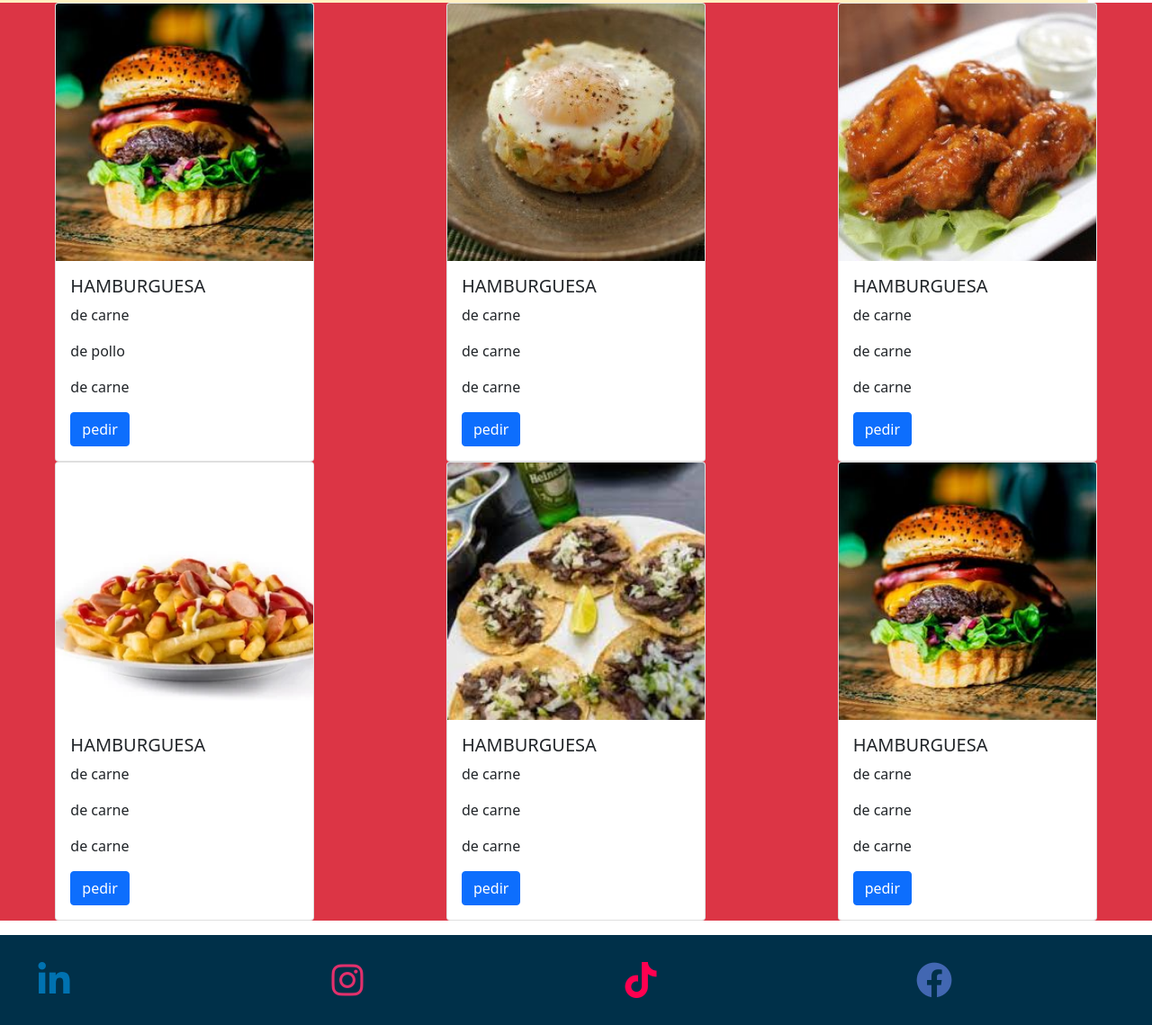
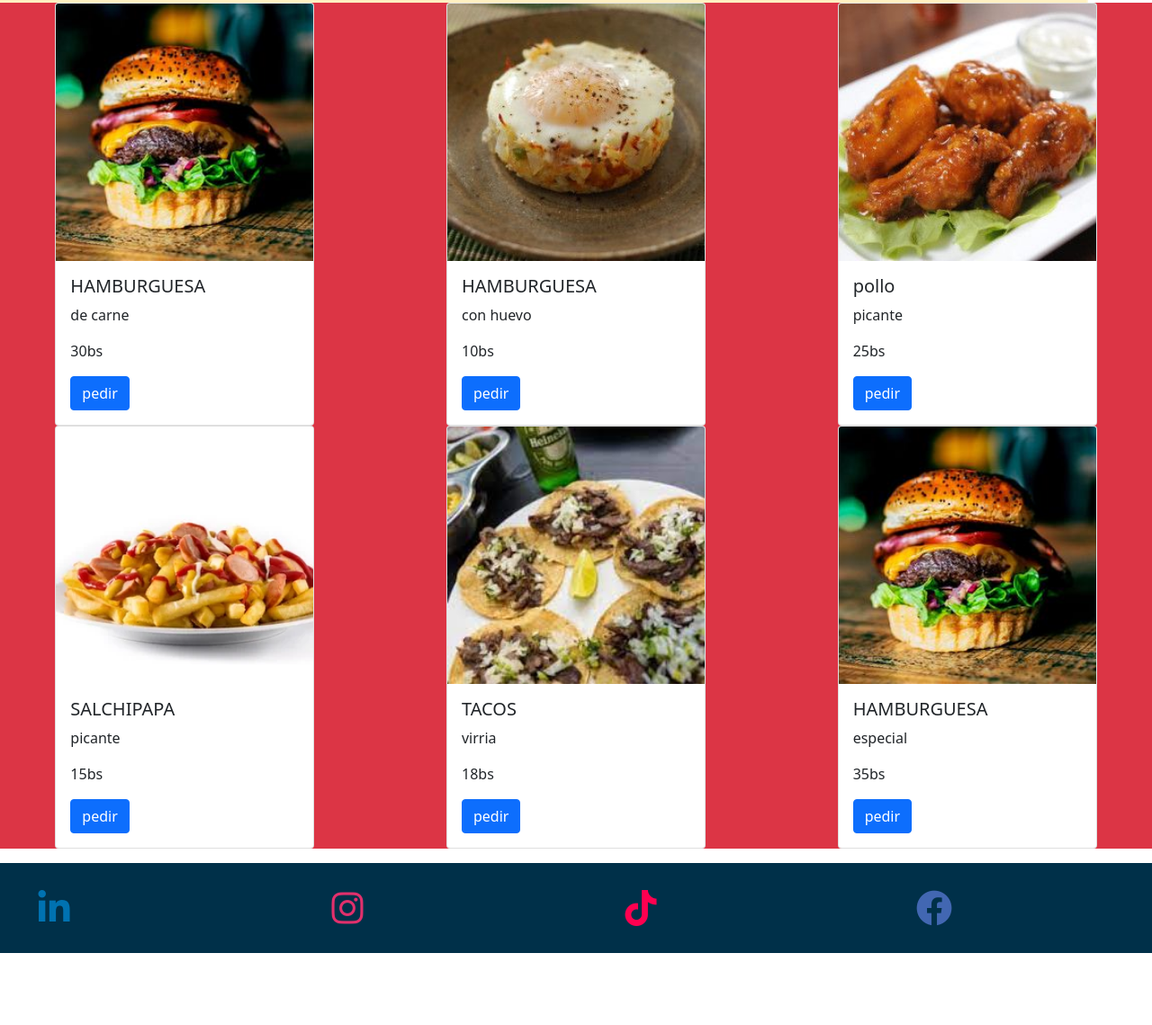
Before and after one commit to SOA24/restaurante, a plain HTML site: page index.html in a window 1280 px wide. Shown: the part 860-1999 px from the top of the page at 90% size. After the commit the page ends 1919 px from the top, so only its background shows below. Drawn offline with nearby package versions, Linux system fonts and the light colour scheme.

Commit message:
Update index.html

```diff
--- a/index.html
+++ b/index.html
@@ -16,12 +16,16 @@
 <body>
     <header class="conteiner border  " style="font-size: 1rem; font-weight: bold; ;">
       <nav class="navbar navbar-expand-lg " style="background-color: #003049;">
+
           <div class="container-fluid">
             <a class="navbar-brand" href="#">Bistró Chic</a>
+
             <img src="imagenes/images.png" style="width: 5rem;" alt="">
+
             <button data="nav" class="navbar-toggler" type="button" data-bs-toggle="collapse" data-bs-target="#navbarNavDropdown" aria-controls="navbarNavDropdown" aria-expanded="false" aria-label="Toggle navigation">
               <span class="navbar-toggler-icon"></span>
             </button>
+
             <div class="collapse navbar-collapse justify-content-center" id="navbarNavDropdown">
               <ul class="navbar-nav ">
                 <li class="nav-item">
@@ -30,10 +34,11 @@
               </ul>
               <ul class="navbar-nav ">
                 <li class="nav-item">
-
-                  <button id="inicio" type="button" class="btn color dark" data-bs-toggle="modal" data-bs-target="#exampleModal">
-                    <p class="fs-8"> <strong>inicio</strong></p>
-                  </button>
+                  <ul class="navbar-nav ">
+                    <li class="nav-item">
+                      <a id="inicio" class="fs-8 nav-link active" aria-current="page" href="#" data-bs-toggle="modal" data-bs-target="#exampleModal">inicio</a>
+                    </li>
+                  </ul>
                   <div class="modal fade" id="exampleModal" tabindex="-1" aria-labelledby="exampleModalLabel" aria-hidden="true">
                     <div class="modal-dialog">
                       <div class="modal-content">
@@ -106,9 +111,12 @@
                 </li>
               </ul>
             </div>
+
           </div>
+
         </nav>
     </header>
+
     <main class="conteiner-fluid">
       <div id="carouselExampleSlidesOnly" class="carousel slide" data-bs-ride="carousel">
           <div class="carousel-inner">
@@ -131,10 +139,9 @@
               <div class="card" style="width: 18rem;">
                 <img id="HO" src="imagenes/hamburguesa-salud_1-1852731_20200708213833--366x256.jpg" class="card-img-top" alt="...">
                 <div class="card-body">
-                  <h5 class="card-title">HAMBURGUESA</h5>
-                  <p class="card-text"> de carne</p>
-                  <p class="card-text"> de pollo</p>
-                  <p class="card-text"> de carne</p>
+                  <h5 id="nombre" class="card-title">HAMBURGUESA</h5>
+                  <p id="Contenido" class="card-text"> de carne</p>
+                  <P id="costo" class="card-text">30bs</P>
                   <a id="btnmenu1" href="#" class="btn btn-primary">pedir</a>
                 </div>
               </div>
@@ -143,10 +150,9 @@
               <div class="card" style="width: 18rem;">
                 <img id="HO1" src="imagenes/huevo.jpg" class="card-img-top" alt="...">
                 <div class="card-body">
-                  <h5 class="card-title">HAMBURGUESA</h5>
-                  <p class="card-text"> de carne</p>
-                  <p class="card-text"> de carne</p>
-                  <p class="card-text"> de carne</p>
+                  <h5 id="nombre2" class="card-title">HAMBURGUESA</h5>
+                  <p id="Contenido2" class="card-text">con huevo</p>
+                  <p id="costo2" class="card-text">10bs</p>
                   <a id="btnmenu2" href="#" class="btn btn-primary">pedir</a>
                 </div>
               </div>
@@ -155,25 +161,24 @@
               <div class="card" style="width: 18rem;">
                 <img id="HO2" src="imagenes/alitas.jpg" class="card-img-top" alt="...">
                 <div class="card-body">
-                  <h5 class="card-title">HAMBURGUESA</h5>
-                  <p class="card-text"> de carne</p>
-                  <p class="card-text"> de carne</p>
-                  <p class="card-text"> de carne</p>
+                  <h5 id="nombre3" class="card-title">pollo</h5>
+                  <p id="Contenido3" class="card-text">picante</p>
+                  <p id="costo3" class="card-text">25bs</p>
                   <a id="btnmenu3" href="#" class="btn btn-primary">pedir</a>
                 </div>
               </div>
             </div>
           </div>
 
+
           <div class="row">
             <div class="d-flex justify-content-center col col-sm-12 col-md-6 col-lg-4">
               <div class="card" style="width: 18rem;">
                 <img id="HO3" src="imagenes/salchi.webp" class="card-img-top" alt="...">
                 <div class="card-body">
-                  <h5 class="card-title">HAMBURGUESA</h5>
-                  <p class="card-text"> de carne</p>
-                  <p class="card-text"> de carne</p>
-                  <p class="card-text"> de carne</p>
+                  <h5 id="nombre4" class="card-title">SALCHIPAPA</h5>
+                  <p id="Contenido4" class="card-text"> picante</p>
+                  <p id="costo4" class="card-text"> 15bs</p>
                   <a id="btnmenu4" href="#" class="btn btn-primary">pedir</a>
                 </div>
               </div>
@@ -182,10 +187,9 @@
               <div class="card" style="width: 18rem;">
                 <img id="HO4" src="imagenes/images (3).jpeg" class="card-img-top" alt="...">
                 <div class="card-body">
-                  <h5 class="card-title">HAMBURGUESA</h5>
-                  <p class="card-text"> de carne</p>
-                  <p class="card-text"> de carne</p>
-                  <p class="card-text"> de carne</p>
+                  <h5 id="nombre5" class="card-title">TACOS</h5>
+                  <p id="Contenido5" class="card-text"> virria</p>
+                  <p id="costo5" class="card-text">18bs</p>
                   <a id="btnmenu5" href="#" class="btn btn-primary">pedir</a>
                 </div>
               </div>
@@ -194,10 +198,9 @@
               <div class="card" style="width: 18rem;">
                 <img id="HO5" src="imagenes/hamburguesa-salud_1-1852731_20200708213833--366x256.jpg" class="card-img-top" alt="...">
                 <div class="card-body">
-                  <h5 class="card-title">HAMBURGUESA</h5>
-                  <p class="card-text"> de carne</p>
-                  <p class="card-text"> de carne</p>
-                  <p class="card-text"> de carne</p>
+                  <h5 id="nombre6" class="card-title">HAMBURGUESA</h5>
+                  <p id="Contenido6" class="card-text">especial</p>
+                  <p id="costo6" class="card-text"> 35bs</p>
                   <a id="btnmenu6" href="#" class="btn btn-primary">pedir</a>
                 </div>
               </div>
@@ -226,7 +229,7 @@
           <i class="fa-brands fa-tiktok"></i>
         </a1>
        </div>
-       <div class="col">
+       <div class="col ">
         <a1 href="#" style="--color: #4267B2">
           <i class="fa-brands fa-facebook"></i>
         </a1>
```
